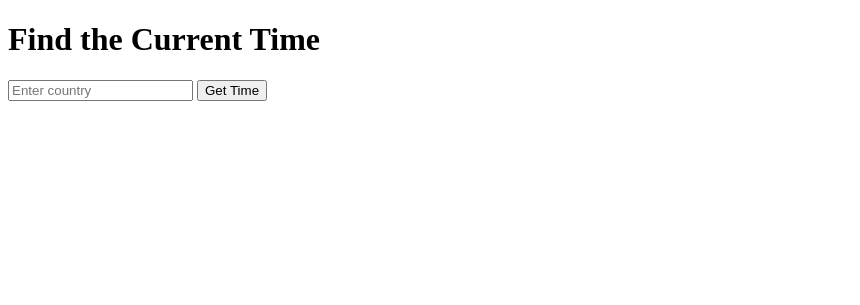
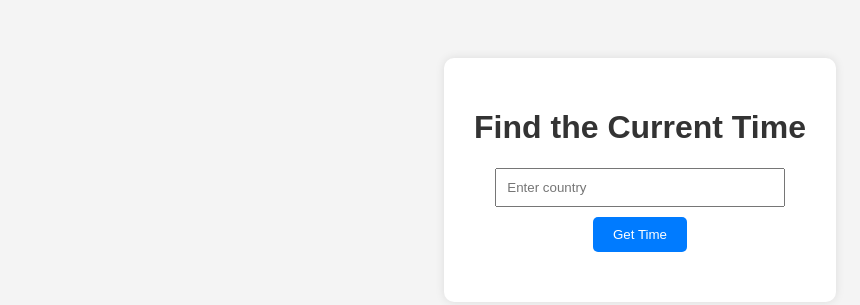
Before and after one commit to CyberSphinxxx/TimeNow, a plain HTML site: page index.html in a window 1280 px wide. Shown: the whole page, without its empty margins (0-860 px from the left). Drawn offline with Linux system fonts and the light colour scheme.

Commit message:
added styles to html

```diff
--- a/index.html
+++ b/index.html
@@ -4,7 +4,7 @@
     <meta charset="UTF-8">
     <meta name="viewport" content="width=device-width, initial-scale=1.0">
     <title>Time Finder</title>
-    <link rel="stylesheet" href="style.css">
+    <link rel="stylesheet" href="styles.css">
 </head>
 <body>
     <div class="container">
--- a/styles.css
+++ b/styles.css
@@ -0,0 +1,43 @@
+body {
+    font-family: Arial, sans-serif;
+    background-color: #f4f4f4;
+    text-align: center;
+    padding: 50px;
+}
+
+.container {
+    background-color: white;
+    padding: 30px;
+    border-radius: 10px;
+    box-shadow: 0 0 10px rgba(0, 0, 0, 0.1);
+    display: inline-block;
+}
+
+h1 {
+    color: #333;
+}
+
+input {
+    padding: 10px;
+    width: 80%;
+    margin-bottom: 10px;
+}
+
+button {
+    padding: 10px 20px;
+    background-color: #007BFF;
+    color: white;
+    border: none;
+    border-radius: 5px;
+    cursor: pointer;
+}
+
+button:hover {
+    background-color: #0056b3;
+}
+
+#result {
+    margin-top: 20px;
+    font-size: 18px;
+    color: #333;
+}
```
